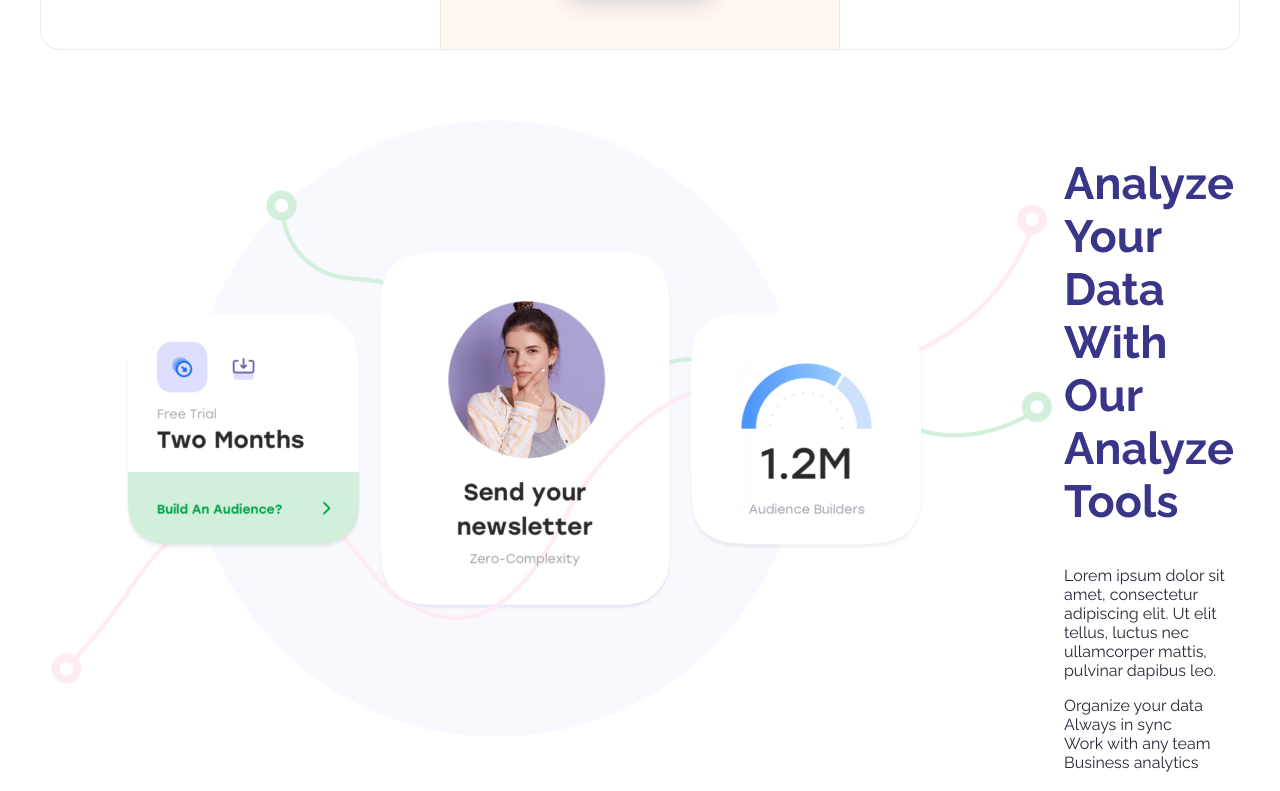
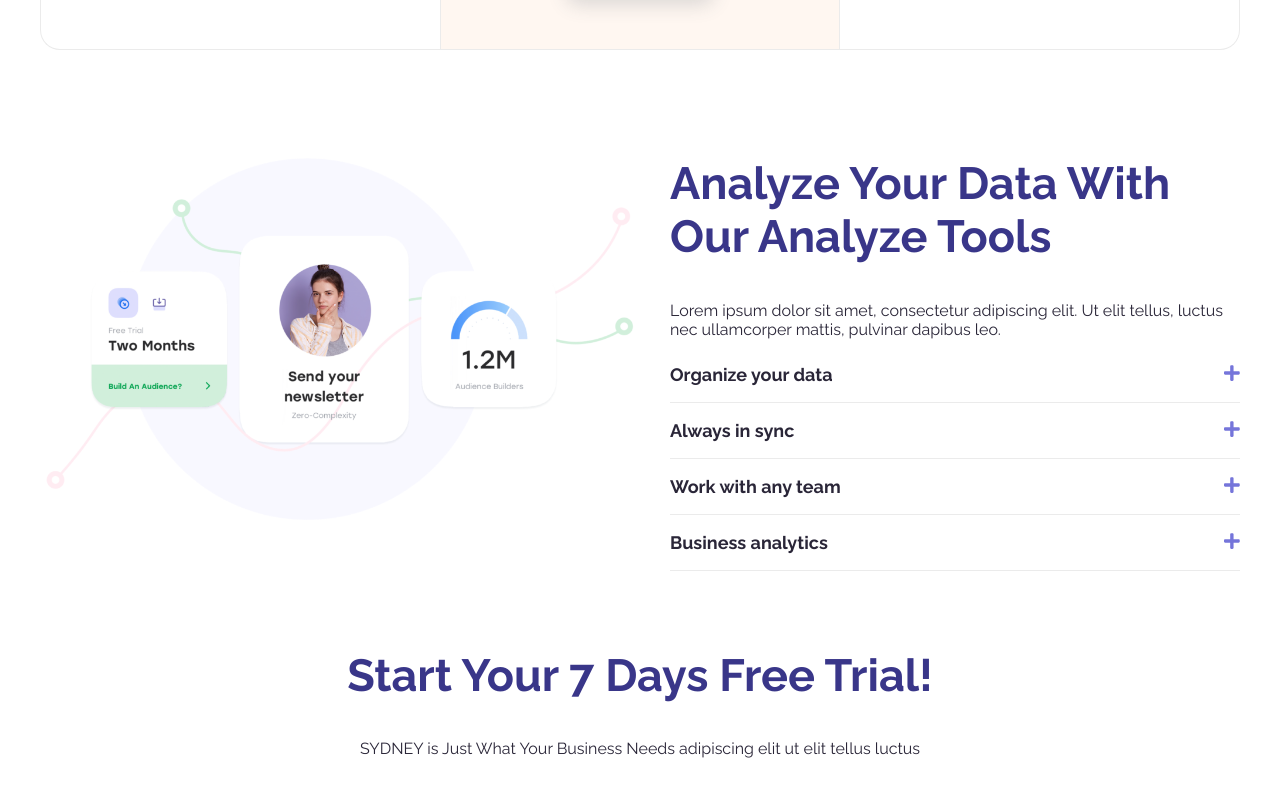
Before and after one commit to aspectum/react-frontend-sydney, a React (Create React App) app: page / in a window 1280 px wide. Shown: the part 3900-4691 px from the top of the page. Built offline with nearby package versions, Linux system fonts and the light colour scheme.

Commit message:
AnalyzeTools: refined styling

```diff
--- /dev/null
+++ b/src/components/AnalyzeTools/AnalyzeTools.css
@@ -0,0 +1,70 @@
+.a-tools.content {
+    display: flex;
+}
+
+.a-tools .image {
+    display: flex;
+    align-self: center;
+    width: 50%;
+}
+
+.a-tools .description {
+    width: 50%;
+}
+
+.a-tools .margin-wrapper {
+    margin-left: 30px;
+}
+
+.a-tools .image img {
+    max-width: 100%;
+
+}
+
+
+/* Style for collapsible elements */
+
+.a-tools .Collapsible__trigger {
+    display:inline-block;
+    width: 100%;
+    font-size: 18px;
+    font-weight: 700;
+}
+
+.a-tools .wrapper {
+    margin-top: 9px;
+    margin-bottom: 9px;
+}
+
+.a-tools .Collapsible__trigger span {
+    display:flex;
+    transition: all 0.3s ease-in-out;
+}
+
+.a-tools .Collapsible__trigger.is-open span {
+    color: #393689;
+}
+
+.a-tools .description hr {
+    border: 0;
+    border-top: 1px solid #EBEBEB;
+}
+
+
+/* Style for + and - icons */
+
+.a-tools .minus {
+    margin-left: auto;
+}
+
+.a-tools .plus {
+    margin-left: auto;
+}
+
+.a-tools .is-closed .minus {
+    display: none;
+}
+
+.a-tools .is-open .plus {
+    display: none;
+}
--- a/src/components/AnalyzeTools/AnalyzeTools.js
+++ b/src/components/AnalyzeTools/AnalyzeTools.js
@@ -1,31 +1,73 @@
 import Collapsible from 'react-collapsible'
+import { FontAwesomeIcon } from '@fortawesome/react-fontawesome'
 import image from './analyzetools.png'
+import './AnalyzeTools.css'
+import { faPlus, faWindowMinimize } from '@fortawesome/free-solid-svg-icons'
 
 // https://www.npmjs.com/package/react-collapsible
+// Quite messy, maybe should make new component
 
 function AnalyzeTools() {
     return (
         <div className='section-wrapper'>
-            <div className='flex'>
-                <div>
+            <div className='a-tools content'>
+                <div className='image'>
                     <img src={image} alt=''></img>
                 </div>
-                <div>
+                <div className='description'>
+                    <div className='margin-wrapper'>
                         <h2>Analyze Your Data With Our Analyze Tools</h2>
                         <p>Lorem ipsum dolor sit amet, consectetur adipiscing elit. Ut elit tellus, luctus nec ullamcorper mattis, pulvinar dapibus leo.</p>
                         <div>
-                        <Collapsible trigger='Organize your data'>
+                            <Collapsible trigger={
+                                <div>
+                                    <span className='wrapper'>
+                                        <span>Organize your data</span>
+                                        <span className='plus'><FontAwesomeIcon icon={faPlus} color='#7575DA' /></span>
+                                        <span className='minus'><FontAwesomeIcon icon={faWindowMinimize} color='#7575DA' /></span>
+                                    </span>
+                                </div>
+                            }>
                                 Lorem ipsum dolor sit amet, consectetur adipiscing elit. Ut elit tellus, luctus nec ullamcorper mattis, pulvinar dapibus leo.
                             </Collapsible>
-                        <Collapsible trigger='Always in sync'>
+                            <hr></hr>
+                            <Collapsible trigger={
+                                <div>
+                                    <span className='wrapper'>
+                                        <span>Always in sync</span>
+                                        <span className='plus'><FontAwesomeIcon icon={faPlus} color='#7575DA' /></span>
+                                        <span className='minus'><FontAwesomeIcon icon={faWindowMinimize} color='#7575DA' /></span>
+                                    </span>
+                                </div>
+                            }>
                                 Lorem ipsum dolor sit amet, consectetur adipiscing elit. Ut elit tellus, luctus nec ullamcorper mattis, pulvinar dapibus leo.
                             </Collapsible>
-                        <Collapsible trigger='Work with any team'>
+                            <hr></hr>
+                            <Collapsible trigger={
+                                <div>
+                                    <span className='wrapper'>
+                                        <span>Work with any team</span>
+                                        <span className='plus'><FontAwesomeIcon icon={faPlus} color='#7575DA' /></span>
+                                        <span className='minus'><FontAwesomeIcon icon={faWindowMinimize} color='#7575DA' /></span>
+                                    </span>
+                                </div>
+                            }>
                                 Lorem ipsum dolor sit amet, consectetur adipiscing elit. Ut elit tellus, luctus nec ullamcorper mattis, pulvinar dapibus leo.
                             </Collapsible>
-                        <Collapsible trigger='Business analytics'>
+                            <hr></hr>
+                            <Collapsible trigger={
+                                <div>
+                                    <span className='wrapper'>
+                                        <span>Business analytics</span>
+                                        <span className='plus'><FontAwesomeIcon icon={faPlus} color='#7575DA' /></span>
+                                        <span className='minus'><FontAwesomeIcon icon={faWindowMinimize} color='#7575DA' /></span>
+                                    </span>
+                                </div>
+                            }>
                                 Lorem ipsum dolor sit amet, consectetur adipiscing elit. Ut elit tellus, luctus nec ullamcorper mattis, pulvinar dapibus leo.
                             </Collapsible>
+                            <hr></hr>
+                        </div>
                     </div>
                 </div>
             </div>
```
Lines whose indentation alone changed are shown as unchanged.
